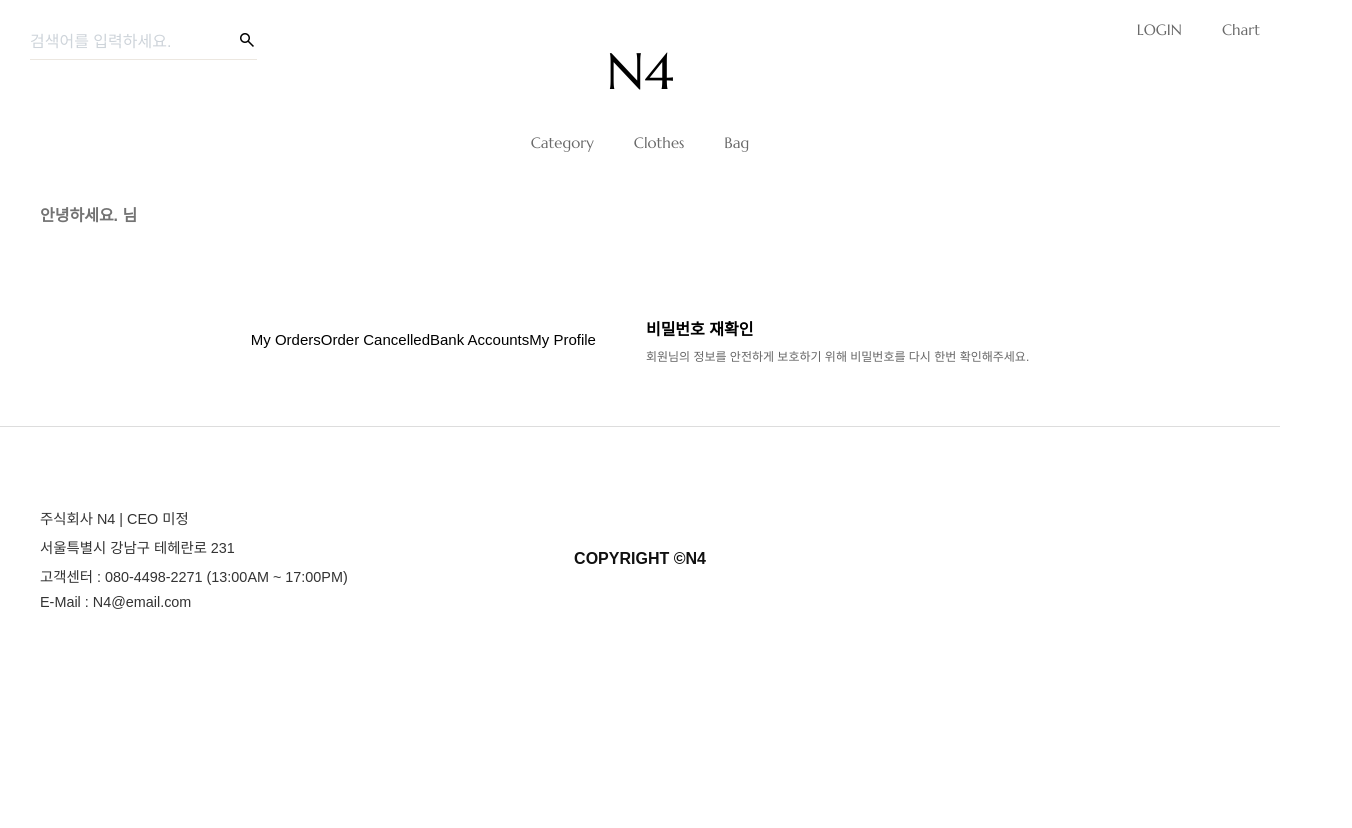
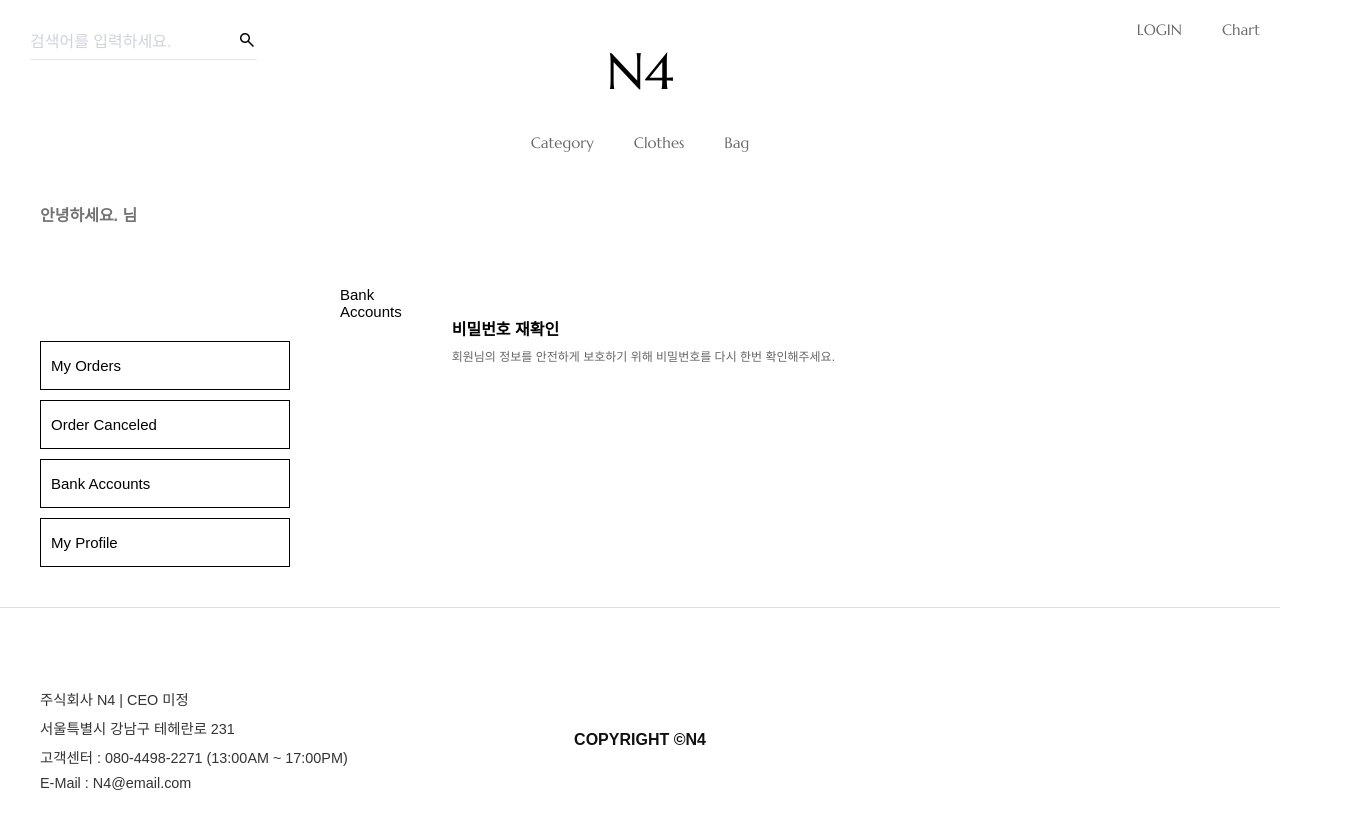
Before and after one commit to shopping-mall-Frontend/team-project, a React (Create React App) app: page /user/bankaccounts in a window 1280 px wide. Shown: the top 828 px of the page, 1352 px wide, since content can reach past the window. Before the commit the page ends 800 px from the top, so only its background shows below. Built offline with nearby package versions, Linux system fonts and the light colour scheme; no server answers.

Commit message:
feat: useparams 별 title 출력

```diff
--- a/src/components/Userpage/AuthPassword.js
+++ b/src/components/Userpage/AuthPassword.js
@@ -32,7 +32,6 @@ const AuthPassword = () => {
 
   return (
     <Container>
-      <Outlet />
       <h3>비밀번호 재확인</h3>
       <p>회원님의 정보를 안전하게 보호하기 위해 비밀번호를 다시 한번 확인해주세요.</p>
       {user ? (
@@ -66,6 +65,7 @@ const AuthPassword = () => {
 };
 
 const Container = styled.div`
+  min-width: 900px;
   padding-top: 30px;
 
   h3 {
@@ -87,7 +87,7 @@ const Container = styled.div`
     align-items: left;
     gap: 20px;
 
-    padding: 40px 80px;
+    padding: 40px 180px;
 
     div {
       display: flex;
--- a/src/components/Userpage/CancelHistory.js
+++ b/src/components/Userpage/CancelHistory.js
@@ -57,7 +57,9 @@ const CancelHistory = () => {
   );
 };
 
-const Container = styled.div``;
+const Container = styled.div`
+  min-width: 900px;
+`;
 
 const Title = styled.div`
   display: flex;
--- a/src/components/Userpage/OrderHistory.js
+++ b/src/components/Userpage/OrderHistory.js
@@ -5,7 +5,6 @@ import styled from 'styled-components';
 import { orderedProducts, confirmProduct, refundProduct } from '../../utils/useAPI';
 
 const OrderHistory = () => {
-  const { menu } = useParams();
   const [ordered, setOdered] = useState([]);
 
   useEffect(() => {
@@ -47,7 +46,6 @@ const OrderHistory = () => {
 
   return (
     <Container>
-      <h2>{menu}페이지 입니다.</h2>
       <ol>
         {ordered.map((list) => (
           <li key={list.detailId} className="orderedList">
@@ -112,6 +110,7 @@ const OrderHistory = () => {
 };
 
 const Container = styled.div`
+  min-width: 900px;
   padding-top: 30px;
   li + li {
     margin-top: 30px;
--- /dev/null
+++ b/src/components/Userpage/Title.js
@@ -0,0 +1,28 @@
+import React from 'react';
+import { useLocation } from 'react-router-dom';
+import styled from 'styled-components';
+
+const Title = () => {
+  const location = useLocation();
+  function switchTitle() {
+    const sliceName = location.pathname.slice(6);
+    switch (sliceName) {
+      case '':
+        return <h2>My Orders</h2>;
+      case 'cancelhistory':
+        return <h2>Order Canceled</h2>;
+      case 'bankaccounts':
+        return <h2>Bank Accounts</h2>;
+      case 'bankaccounts/edit':
+        return <h2>My Profile</h2>;
+      default:
+        return <h2>My Profile</h2>;
+    }
+  }
+
+  return <Container>{switchTitle()}</Container>;
+};
+
+const Container = styled.main``;
+
+export default Title;
--- a/src/pages/User/UserPage.js
+++ b/src/pages/User/UserPage.js
@@ -4,6 +4,7 @@ import styled from 'styled-components';
 import Header from '../../components/Header';
 import Navbar from '../../components/Navbar';
 import Footer from '../../components/Footer';
+import Title from '../../components/Userpage/Title';
 
 const UserPage = () => {
   return (
@@ -13,12 +14,21 @@ const UserPage = () => {
       <Container>
         <Menu aria-labelledby="my page navigation">
           <ul>
-            <Link to="/user/orderhistory">My Orders</Link>
-            <Link to="/user/cancelhistory">Order Cancelled</Link>
-            <Link to="/user/bankaccounts">Bank Accounts</Link>
-            <Link to="/user/editprofile">My Profile</Link>
+            <StyeldLink to="/user">
+              <button>My Orders</button>
+            </StyeldLink>
+            <StyeldLink to="/user/cancelhistory">
+              <button>Order Canceled</button>
+            </StyeldLink>
+            <StyeldLink to="/user/bankaccounts">
+              <button>Bank Accounts</button>
+            </StyeldLink>
+            <StyeldLink to="/user/editprofile">
+              <button>My Profile</button>
+            </StyeldLink>
           </ul>
         </Menu>
+        <Title></Title>
         <Outlet />
       </Container>
       <Footer />
@@ -28,54 +38,31 @@ const UserPage = () => {
 
 const Container = styled.main`
   display: flex;
-  justify-content: center;
   gap: 50px;
   width: 1200px;
   margin: 0 auto;
   padding: 40px 0;
-
-  button {
-    cursor: pointer;
-  }
 `;
 
 const Menu = styled.nav`
   min-width: 250px;
   padding-top: 45px;
 
-  ul li {
-    padding: 15px 10px;
-    border: 1px solid #000;
+  button {
+    font-size: 15px;
     cursor: pointer;
   }
 
-  ul li + li {
-    margin-top: 5px;
-  }
-
-  ul li button {
-    font-size: 15px;
-  }
-
-  ul li button:hover {
+  button:hover {
     font-weight: 700;
   }
 `;
 
 const StyeldLink = styled(Link)`
   display: block;
-`;
-
-const Components = styled.div``;
-
-const Title = styled.h3`
-  padding-bottom: 10px;
-  border-bottom: 1px solid #000;
-  font-size: 25px;
-`;
-
-const Description = styled.div`
-  min-width: 900px;
+  margin-top: 10px;
+  padding: 15px 10px;
+  border: 1px solid #000;
 `;
 
 export { UserPage };
```
